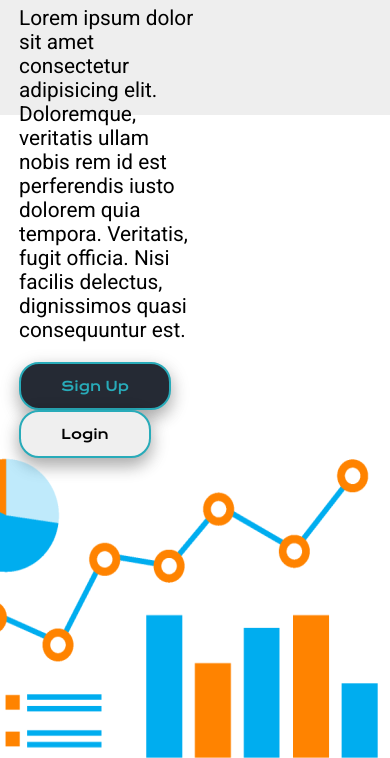
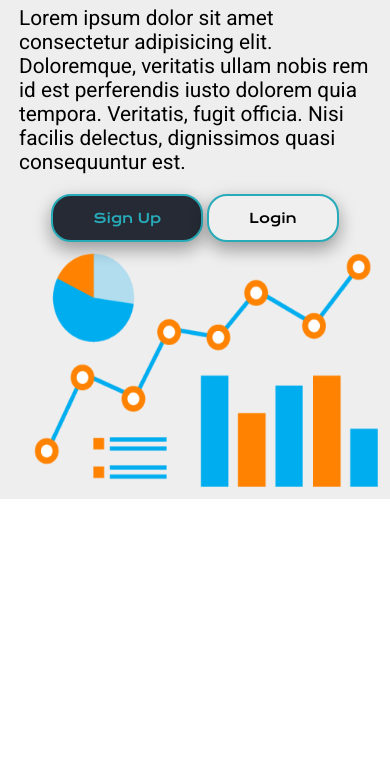
Before and after one commit to AhmedSakr54/Landing-page, a plain HTML site: page index.html in a window 390 px wide. Shown: the part 324-1082 px from the top of the page. After the commit the page ends 844 px from the top, so only its background shows below. Drawn offline with nearby package versions, Linux system fonts and the light colour scheme.

Commit message:
Add flexibility when resizing client window

```diff
--- a/index.html
+++ b/index.html
@@ -30,7 +30,9 @@
             <button class="btn sign-up">Sign Up</button>
             <Button class="btn login">Login</Button>
         </div>
-        <img src="images/Daco_4671922.png" alt="analytics">
+        <div class="intro-img">
+            <img src="images/Daco_4671922.png" alt="analytics">
+        </div>
     </section>
 
 
--- a/styles.css
+++ b/styles.css
@@ -71,13 +71,14 @@ body {
 /* Start introduction section */
 #introduction {
     background-color: #eee;
-    height: 20rem;
     padding: 3%;
+    display: flex;
+    flex-wrap: nowrap;
+    align-content: space-between;
 }
 /* div for title and paragraph */
 .brief {
-    margin: 0% 2% 0%;
-    float: left;
+    margin: 0% 2%;
     width: 50%;
 }
 .title {
@@ -94,7 +95,25 @@ body {
 }
 
 /* this img is not a part of brief div */
-#introduction img {
-    float: right;
+.intro-img {
+    padding-left: 6%;
+}
+.intro-img img{
+    width: 100%;
+    height: 100%;
+    max-height: 450px;
 }
 /* End introduction section */
+
+@media only screen and (max-width: 675px) {
+    #introduction {
+        flex-wrap: wrap;
+    }
+    .brief {
+        width: 100%;
+        text-align: center;
+    }
+    .intro-img {
+        margin-top: 3%;
+    }
+}
```
